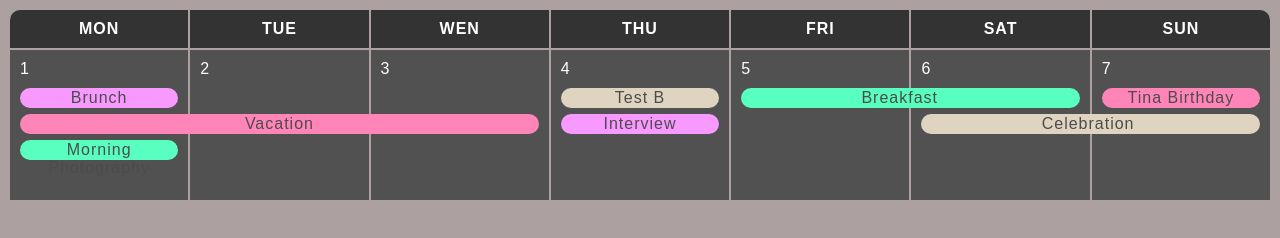
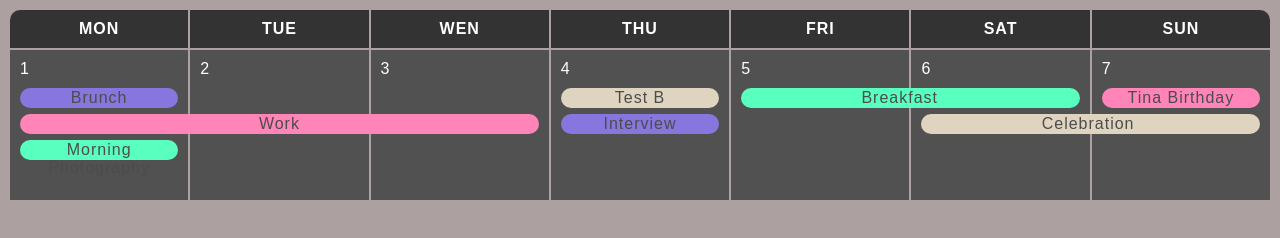
Before and after one commit to YuraKarnilovich/Homework, a plain HTML site: page timetable/index.html in a window 1280 px wide. Drawn offline with Linux system fonts and the light colour scheme.

Commit message:
changed body and description

```diff
--- a/timetable/index.html
+++ b/timetable/index.html
@@ -28,7 +28,7 @@
             <td>
                 <span class="number">2</span>
                 <span class="event"></span>
-                <span class="event event-middle blue-color">Vacation</span>
+                <span class="event event-middle blue-color">Work</span>
             </td>
             <td>
                 <span class="number">3</span>
--- a/timetable/style.css
+++ b/timetable/style.css
@@ -81,7 +81,7 @@ td {
 }
 
 .salmon-color {
-    background-color: #f899ff;
+    background-color: #8776dd;
 }
 
 .blue-color {
```
